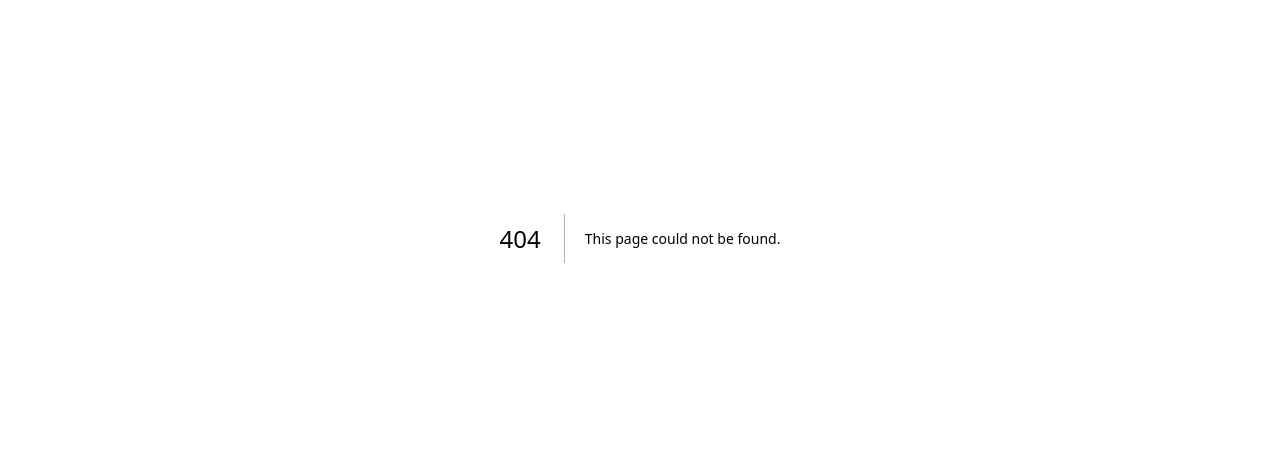
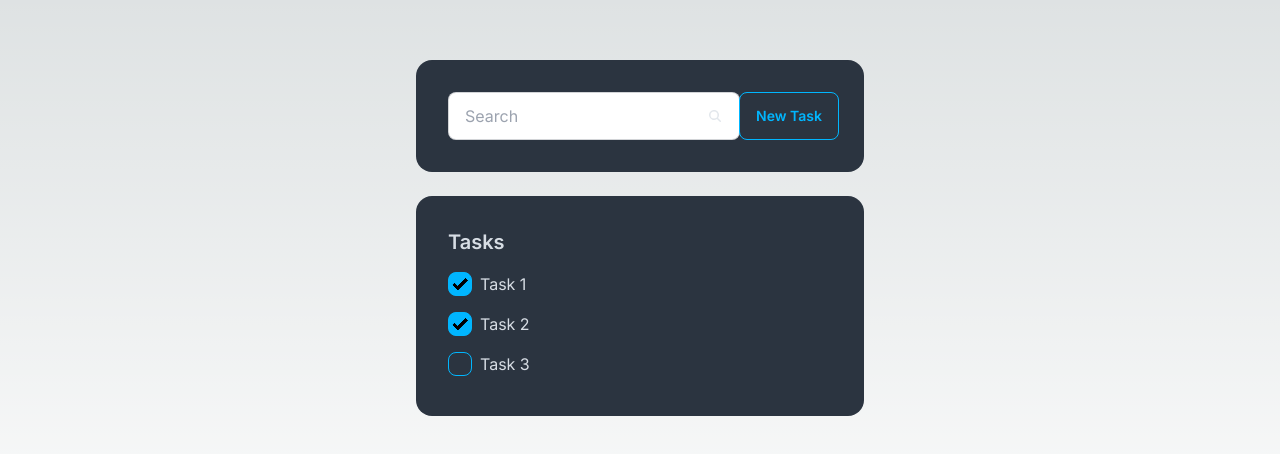
Before and after one commit to aliftech/todoapp, a Next.js app: page /todo in a window 1280 px wide. Before the commit this address had no page. Shown: the part 162-616 px from the top of the page. Built offline with nearby package versions, Linux system fonts and the light colour scheme.

Commit message:
feat: add task page

```diff
--- /dev/null
+++ b/app/components/modal/TaskModal.tsx
@@ -0,0 +1,25 @@
+import React from 'react'
+
+const TaskModal = () => {
+  return (
+    <div className="card bg-neutral text-neutral-content w-full max-w-md mx-4">
+        <div className="card-body items-center text-center">
+          <label className="input input-bordered flex flex-col w-full gap-2">
+            <input type="text" className="h-full" placeholder="Task" />
+          </label>
+
+          <div className="join w-full gap-2">
+            <input type="date" className="input input-bordered w-full" placeholder="Deadline" />
+            <select className="select select-primary w-full">
+              <option disabled selected>Priority</option>
+              <option>High</option>
+              <option>Medium</option>
+              <option>Low</option>
+            </select>
+          </div>
+        </div>
+      </div>
+  )
+}
+
+export default TaskModal
--- a/app/signup/page.tsx
+++ b/app/signup/page.tsx
@@ -3,7 +3,7 @@ import Link from "next/link";
 import SignupBtn from '../components/button/SignupBtn';
 
 
-const page = () => {
+const SignupPage = () => {
   return (
     <div className="container flex items-center justify-center min-h-screen">
       <div className="card bg-base-100 w-96 shadow-xl">
@@ -64,4 +64,4 @@ const page = () => {
   )
 }
 
-export default page
+export default SignupPage;
--- /dev/null
+++ b/app/todo/page.tsx
@@ -0,0 +1,69 @@
+import React from 'react';
+
+const TodoPage = () => {
+  return (
+    <div className="container flex flex-col items-center justify-center min-h-screen gap-4">
+      <div className="card bg-neutral text-neutral-content w-full max-w-md mx-4">
+        <div className="card-body items-center text-center">
+          <div className="join">
+            <label className="input input-bordered flex items-center gap-2">
+              <input type="text" className="grow" placeholder="Search" />
+              <svg
+                xmlns="http://www.w3.org/2000/svg"
+                viewBox="0 0 16 16"
+                fill="currentColor"
+                className="h-4 w-4 opacity-70"
+              >
+                <path
+                  fillRule="evenodd"
+                  d="M9.965 11.026a5 5 0 1 1 1.06-1.06l2.755 2.754a.75.75 0 1 1-1.06 1.06l-2.755-2.754ZM10.5 7a3.5 3.5 0 1 1-7 0 3.5 3.5 0 0 1 7 0Z"
+                  clipRule="evenodd"
+                />
+              </svg>
+            </label>
+            <button className="btn btn-outline btn-info">New Task</button>
+          </div>
+        </div>
+      </div>
+
+      <div className="card bg-neutral text-neutral-content w-full max-w-md mx-4 mt-2">
+        <div className="card-body">
+          <h2 className="card-title">Tasks</h2>
+          <ul className="list-none w-full">
+            <li className="flex items-center justify-between py-2">
+              <label className="flex items-center gap-2">
+                <input
+                  type="checkbox"
+                  defaultChecked
+                  className="checkbox checkbox-info"
+                />
+                <span>Task 1</span>
+              </label>
+            </li>
+            <li className="flex items-center justify-between py-2">
+              <label className="flex items-center gap-2">
+                <input
+                  type="checkbox"
+                  defaultChecked
+                  className="checkbox checkbox-info"
+                />
+                <span>Task 2</span>
+              </label>
+            </li>
+            <li className="flex items-center justify-between py-2">
+              <label className="flex items-center gap-2">
+                <input
+                  type="checkbox"
+                  className="checkbox checkbox-info"
+                />
+                <span>Task 3</span>
+              </label>
+            </li>
+          </ul>
+        </div>
+      </div>
+    </div>
+  );
+};
+
+export default TodoPage;
```
